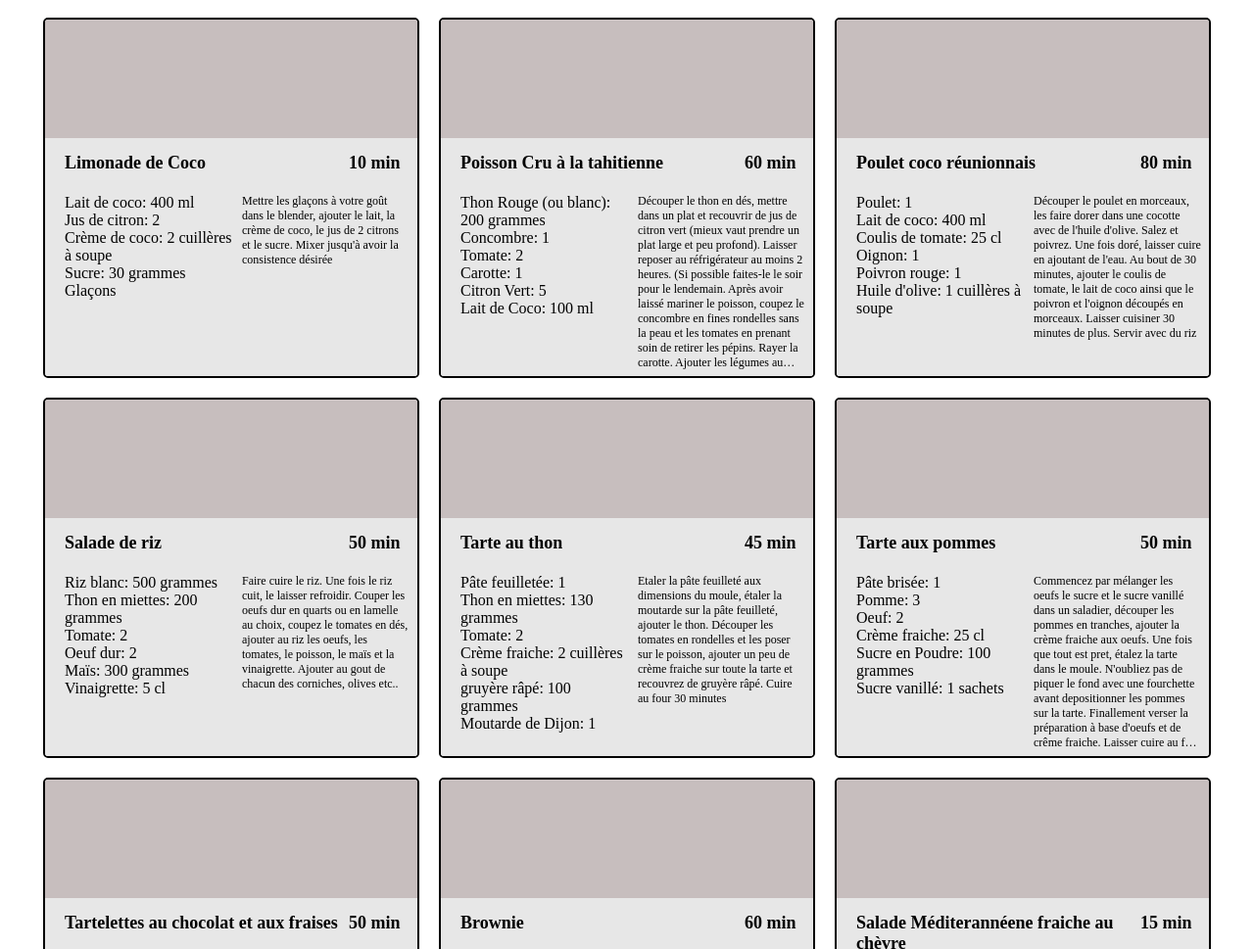
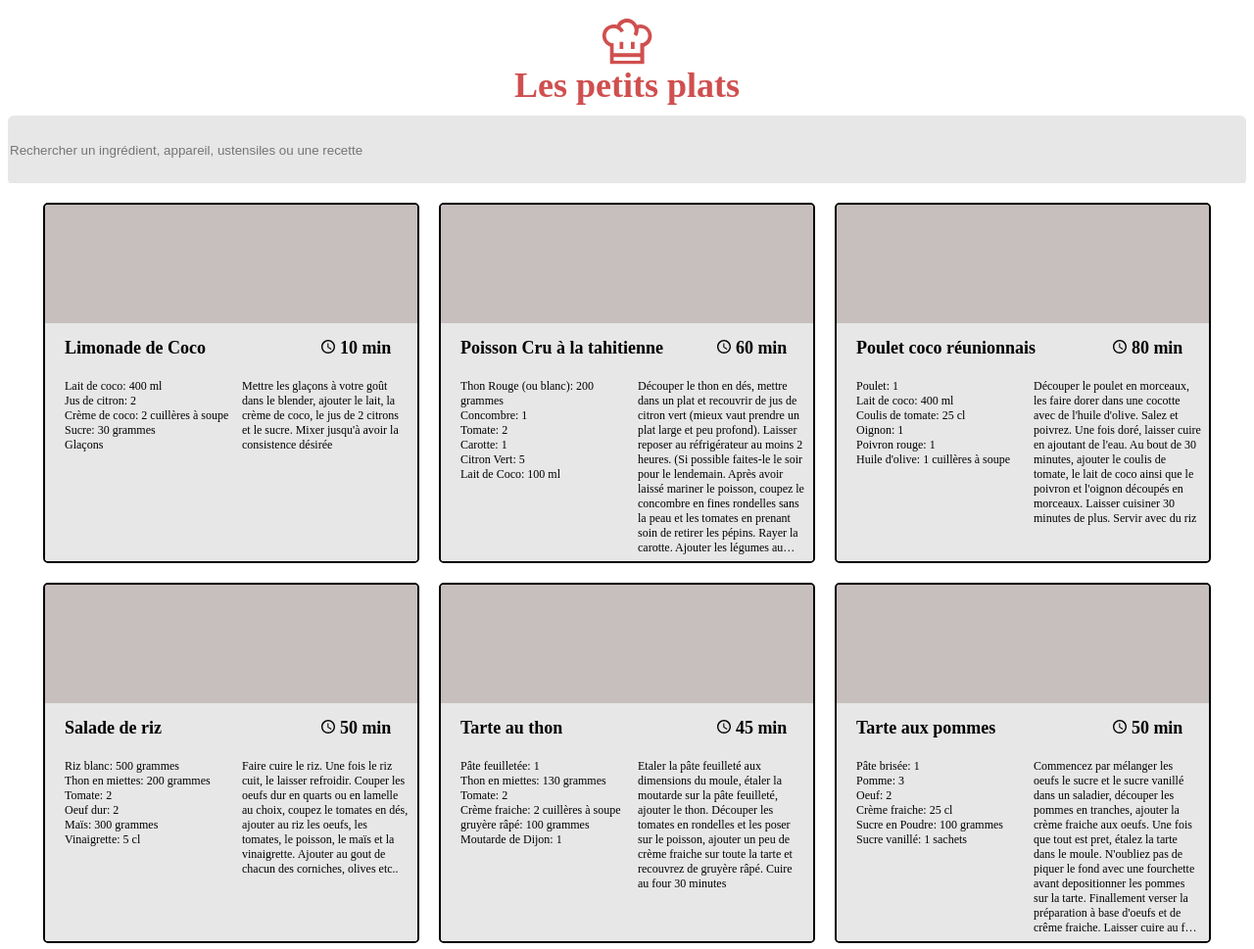
Before and after one commit to AdrienW86/les_petits_plats, a website with bundled scripts: page index.html in a window 1280 px wide. Shown: the top 969 px of the page at 98% size. Built offline with nearby package versions, Linux system fonts and the light colour scheme.

Commit message:
creation des card

```diff
--- a/Js/class-recipes.js
+++ b/Js/class-recipes.js
@@ -11,6 +11,7 @@ export default class Recipe {
     }
 
     buildRecipe() {
+
         const main = document.getElementById("container")
         const card = document.createElement("section")
         const headercard = document.createElement("div")
@@ -47,7 +48,11 @@ export default class Recipe {
 
       //  headercard.innerHTML = // this.picture
         title.innerHTML = `<h2 class="title"> ${this.name} </h2>
-                            <p class= "time"> ${this.time} min </p>`
+                            <p class= "time">
+                                <svg width="14" height="14" viewBox="0 0 20 20" fill="none" xmlns="http://www.w3.org/2000/svg">
+                                    <path d="M10 0C4.5 0 0 4.5 0 10C0 15.5 4.5 20 10 20C15.5 20 20 15.5 20 10C20 4.5 15.5 0 10 0ZM10 18C5.59 18 2 14.41 2 10C2 5.59 5.59 2 10 2C14.41 2 18 5.59 18 10C18 14.41 14.41 18 10 18ZM10.5 5H9V11L14.2 14.2L15 12.9L10.5 10.2V5Z" fill="black"/>
+                                </svg> ${this.time} min
+                            </p>`
 
         const items = this.ingredients
         items.forEach(item => {
--- a/index.html
+++ b/index.html
@@ -8,6 +8,17 @@
     <title>Les petits plats</title>
 </head>
 <body>
+    <header>
+        <section class="logo-container">
+            <svg class="logo" width="52" height="47" viewBox="0 0 52 47" fill="none" xmlns="http://www.w3.org/2000/svg">
+                <path fill-rule="evenodd" clip-rule="evenodd" d="M39.5083 25.3424V35.1415H12.4024V25.3424C7.99768 25.3424 4.60945 21.9635 4.60945 17.5708C4.60945 13.1781 7.99768 9.79908 12.4024 9.79908C15.4518 9.79908 18.1624 11.4886 19.5177 14.1918L22.9059 12.5023C21.8895 10.8128 20.873 9.12328 19.1789 8.10958C20.5342 5.74429 22.9059 4.05479 25.9553 4.05479C30.36 4.05479 33.7483 7.43378 33.7483 11.8265C33.7483 13.1781 33.4095 14.5297 32.7318 15.8813L36.12 17.9087C37.1365 16.2192 37.8142 14.1918 37.8142 11.8265C37.8142 11.1507 37.8142 10.8128 37.8142 10.137C38.4918 9.79908 39.1695 9.79908 39.8471 9.79908C44.2518 9.79908 47.64 13.1781 47.64 17.5708C47.64 21.9635 43.913 25.3424 39.5083 25.3424ZM39.5083 42.9132H12.4024V39.1963H39.5083V42.9132ZM39.5083 6.08219C38.4918 6.08219 37.4753 6.42009 36.12 6.42009C34.0871 2.70319 30.36 0 25.9553 0C21.5506 0 17.4847 2.36529 15.7906 6.42009C14.7742 6.08219 13.7577 6.08219 12.4024 6.08219C5.96474 6.08219 0.882385 11.1507 0.882385 17.5708C0.882385 22.6393 4.27062 27.0319 8.67533 28.3835V46.2922H43.5742V28.7214C47.9789 27.0319 51.3671 22.9772 51.3671 17.9087C51.3671 11.4886 45.9459 6.08219 39.5083 6.08219ZM22.2283 31.0867H18.5012V23.653H22.2283V31.0867ZM33.7483 31.0867H30.0212V23.653H33.7483V31.0867Z" fill="#D04F4F"/>
+            </svg>
+            <h1> Les petits plats </h1>
+        </section>
+        <section class="search-container">
+            <input class="search" placeholder="Rechercher un ingrédient, appareil, ustensiles ou une recette">
+        </section>
+    </header>
     <main id="container"></main>
     <script src="./Js/index.js" type="module"></script>
 </body>
--- a/style.css
+++ b/style.css
@@ -1,12 +1,47 @@
 body {
     box-sizing: border-box;
 
+}
+header {
+    display: flex;
+    flex-direction: column;
+    align-items: center;
+}
+.logo-container {
+    display: flex;
+    width: 100%;
+    height: 110px;
+    justify-content: center;
+    flex-direction: column;
+    align-items: center;
+}
+.logo {
+    width: 100%;
+}
+h1 {
+    font-size: 36px;
+    margin-top: 0px;
+    margin-bottom: 0px;
+    color: rgba(208, 79, 79, 1);
 }
 
 #container {
     display: flex;
     flex-wrap: wrap;
     justify-content: center;
+}
+.search-container {
+    width: 100%;
+    height: 69px;
+    margin-bottom: 10px;
+}
+input.search {
+    width: 100%;
+    height: 69px;
+    border: none;
+    border-radius: 6px;
+    background: rgba(231, 231, 231, 1);
+
 }
 /* Card */
 
@@ -38,7 +73,7 @@ section {
     background: rgba(231, 231, 231, 1);
 }
 .title {
-    width: 304px;
+    width: 274px;
     height: 22px;
     font-size: 18px;
     display: flex;
@@ -47,13 +82,14 @@ section {
 .time {
     font-size: 18px;
     font-weight: bold;
-    width: 76px;
+    width: 106px;
     position: relative;
     bottom: 3px;
     padding-left: 10px;
 }
 .liste_ingredients {
    list-style: none;
+   font-size: 12px;
    width: 171px;
    height: 185px;
    padding: 0;
```
Also changed, not shown: images/Les petits plats.png (added), images/logo.png (added).
